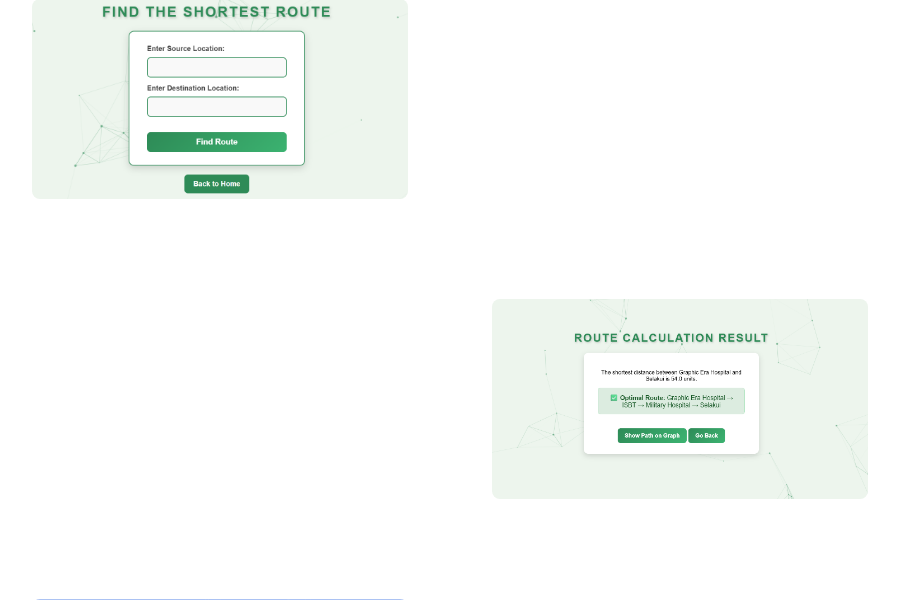
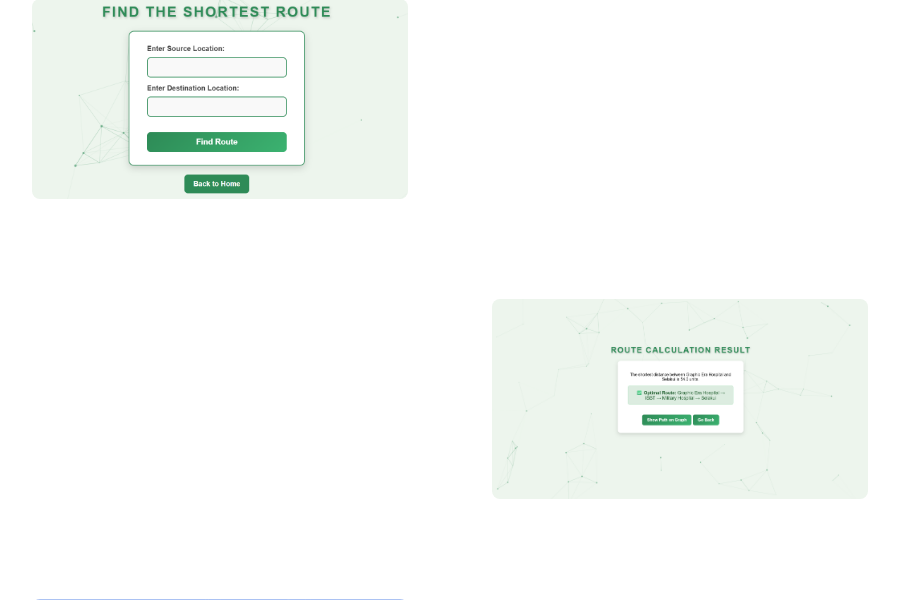
Before and after one commit to Dilip-Git18/Response-System, a Flask app: page /gallary in a window 1280 px wide. Shown: the part 2045-2645 px from the top of the page, without its empty margins (190-1089 px from the left). Run offline with Flask 3, Linux system fonts and the light colour scheme.

Commit message:
update 18.3

```diff
--- a/templates/gallary.html
+++ b/templates/gallary.html
@@ -110,7 +110,7 @@
 
       <div class="block row reverse">
     <div class="block-img-container" data-animate="slide-in-right">
-      <img src="{{ url_for('static', filename='gallary/Result.png') }}" alt="Plotted" class="block-img">
+      <img src="{{ url_for('static', filename='gallary/OpRes.png') }}" alt="OpRe" class="block-img">
     </div>
     <div class="block-text" data-animate="slide-in-left">
       <h3>Result</h3>
```
Also changed, not shown: static/gallary/Opres.png (added), static/gallary/result.png (deleted).
